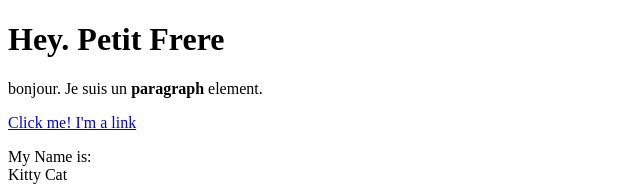
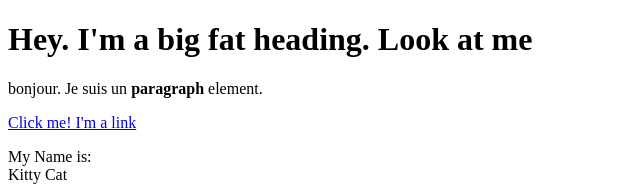
Before and after one commit to sdjioaf73/Cartoon-Hero2, a plain HTML site: page test.html in a window 1280 px wide. Shown: the top 186 px of the page, without its empty margins (0-640 px from the left). Drawn offline with Linux system fonts and the light colour scheme.

Commit message:
added word fat

```diff
--- a/test.html
+++ b/test.html
@@ -4,7 +4,7 @@
 	<title>Test Page</title>
 </head>
 <body>
-	<h1>Hey. Petit Frere</h1>
+	<h1>Hey. I'm a big fat heading. Look at me</h1>
 	<p>bonjour. Je suis un <b>paragraph</b> element.</p>
 	<a href="http://google.com" target="_blank" title="Let's go to Google">Click me! I'm a link</a>
 	<p>My Name is:<br>
```
